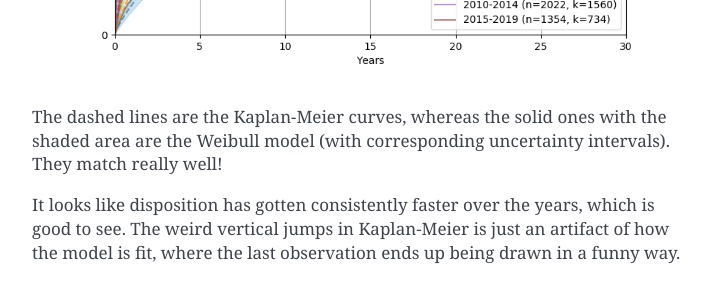
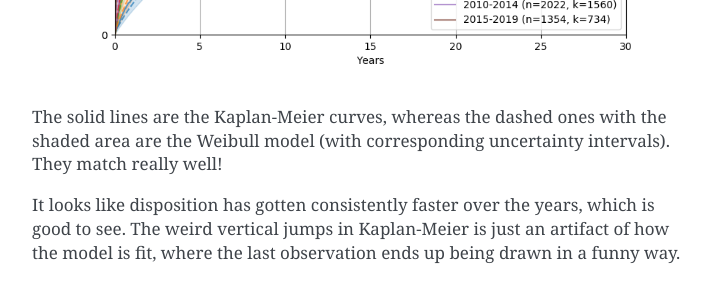
Before and after one commit to better/convoys, a Sphinx documentation site: the page built from docs/examples.rst, in a window 1280 px wide and 900 px high, scrolled down 2806 px. Shown: the part 155-455 px from the top of the window, without its empty margins (388-1098 px from the left). Built offline with Sphinx 7.4.7, drawn with Linux system fonts in a browser that asks for light colours; the version number is read from the project's files by our own code.

```diff
--- a/docs/examples.rst
+++ b/docs/examples.rst
@@ -81,7 +81,7 @@ This will show something like this:
 
 .. image:: images/dob-violations-combined.png
 
-The dashed lines are the Kaplan-Meier curves, whereas the solid ones with the shaded area are the Weibull model (with corresponding uncertainty intervals).
+The solid lines are the Kaplan-Meier curves, whereas the dashed ones with the shaded area are the Weibull model (with corresponding uncertainty intervals).
 They match really well!
 
 It looks like disposition has gotten consistently faster over the years, which is good to see.
```
